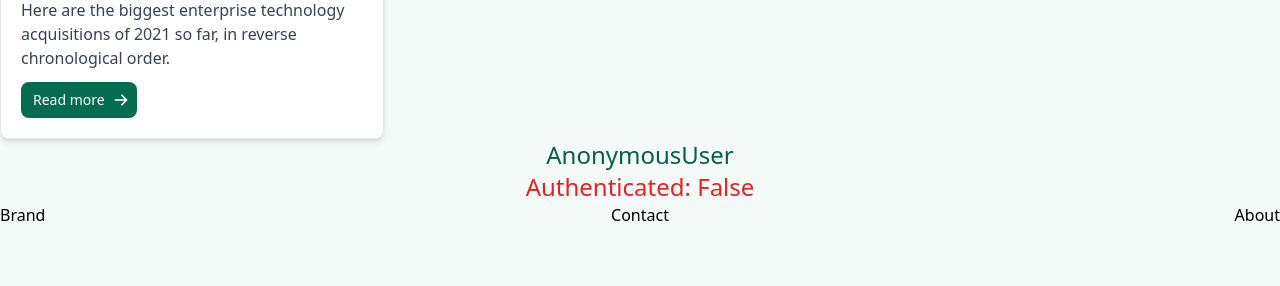
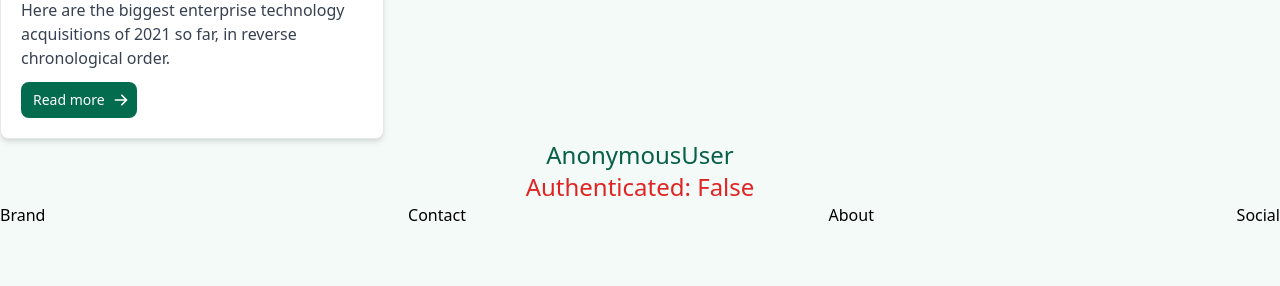
Before and after one commit to jaime-rey/django, a Django app: page /about/ in a window 1280 px wide. Shown: the part 514-800 px from the top of the page. Run offline with Django 4.2, Linux system fonts and the light colour scheme; style sheets or scripts are compiled from the project's sources; some libraries are stand-ins or nearby versions.

```diff
--- a/src/templates/navbar.html
+++ b/src/templates/navbar.html
@@ -3,5 +3,6 @@
     <li>Brand</li>
     <li>Contact</li>
     <li>About</li>
+    <li>Social</li>
   </ul>
 </nav>
```
